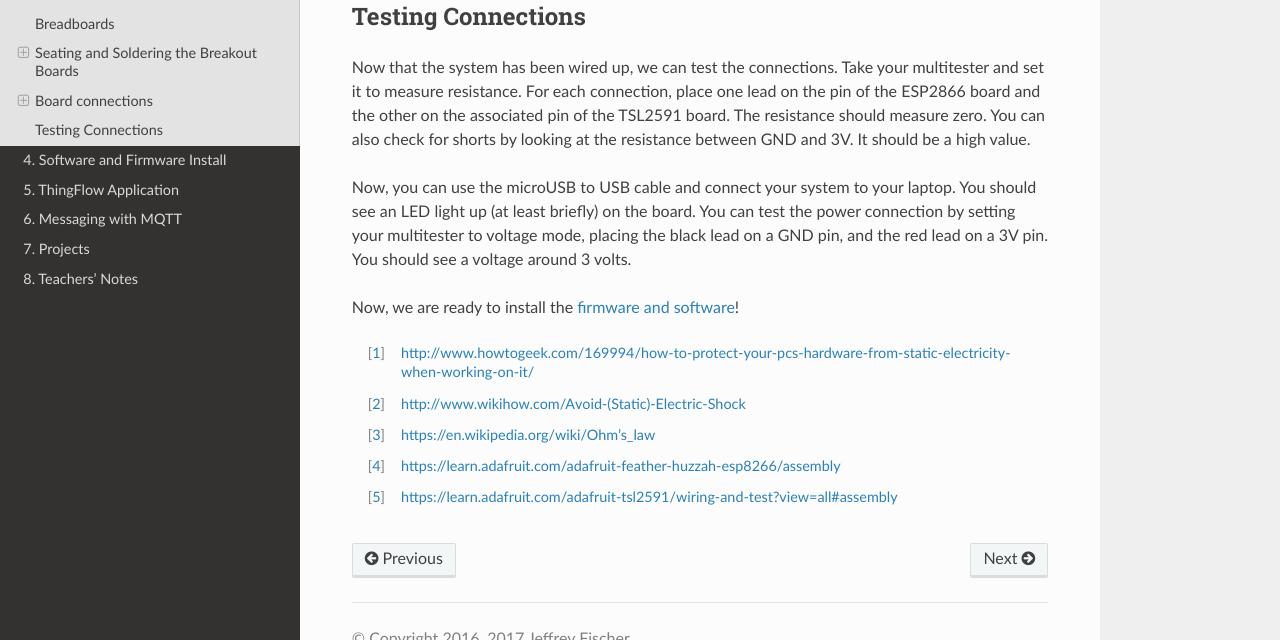
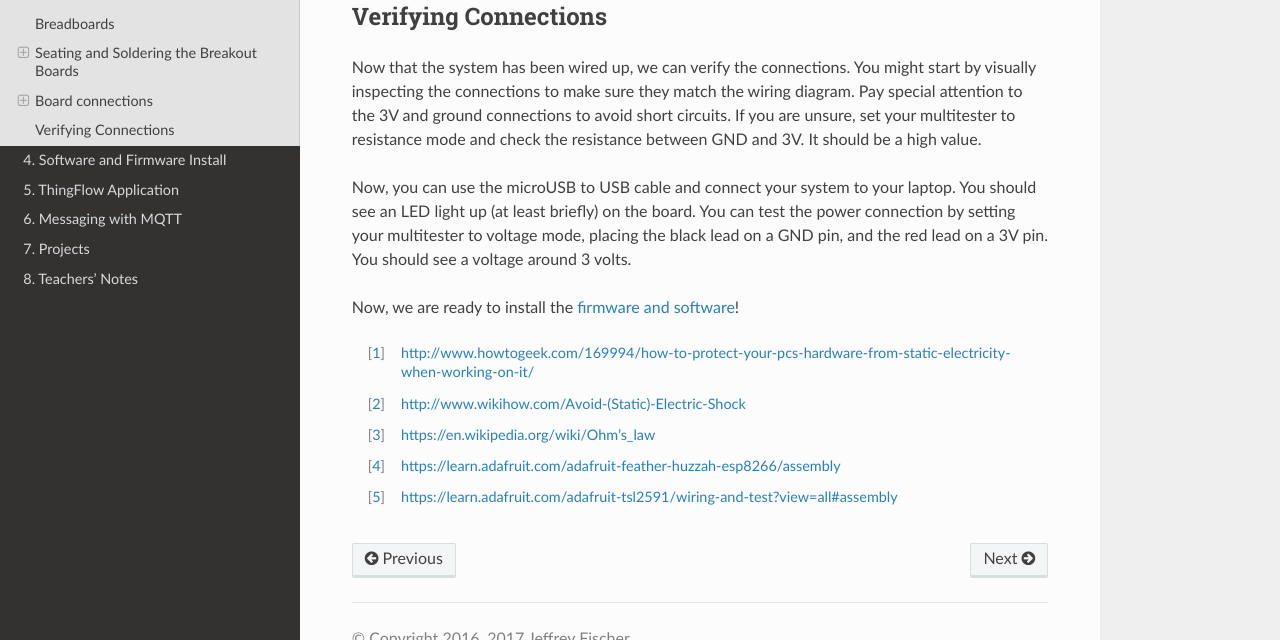
Before and after one commit to jfischer/micropython-iot-hackathon, a Sphinx documentation site: the page built from docs/hardware-assembly.rst, in a window 1280 px wide and 900 px high, scrolled down 5743 px, cut to the strip 260-900 px from the top of the window. Built offline with Sphinx 7.4.7 and the Read the Docs theme 2.0.0, drawn with Linux system fonts in a browser that asks for light colours; some of the changed text lies outside the part shown.

Commit message:
Change verification of wiring to only visually check. We'll use the multitester iff there is a problem reading the sensor.

```diff
--- a/docs/hardware-assembly.rst
+++ b/docs/hardware-assembly.rst
@@ -173,14 +173,14 @@ board:
 
 .. _testing-connections:
 
-Testing Connections
---------------------
-Now that the system has been wired up, we can test the connections. Take your
-multitester and set it to measure resistance. For each connection, place one
-lead on the pin of the ESP2866 board and the other on the associated pin of
-the TSL2591 board. The resistance should measure zero. You can also check for
-shorts by looking at the resistance between GND and 3V. It should be a high
-value.
+Verifying Connections
+---------------------
+Now that the system has been wired up, we can verify the connections.
+You might start by visually inspecting the connections to make sure
+they match the wiring diagram. Pay special attention to the 3V and ground
+connections to avoid short circuits. If you are unsure, set your multitester
+to resistance mode and check the resistance between GND and 3V. It should
+be a high value.
 
 Now, you can use the microUSB to USB cable and connect your system to your
 laptop. You should see an LED light up (at least briefly) on the board. You
```
